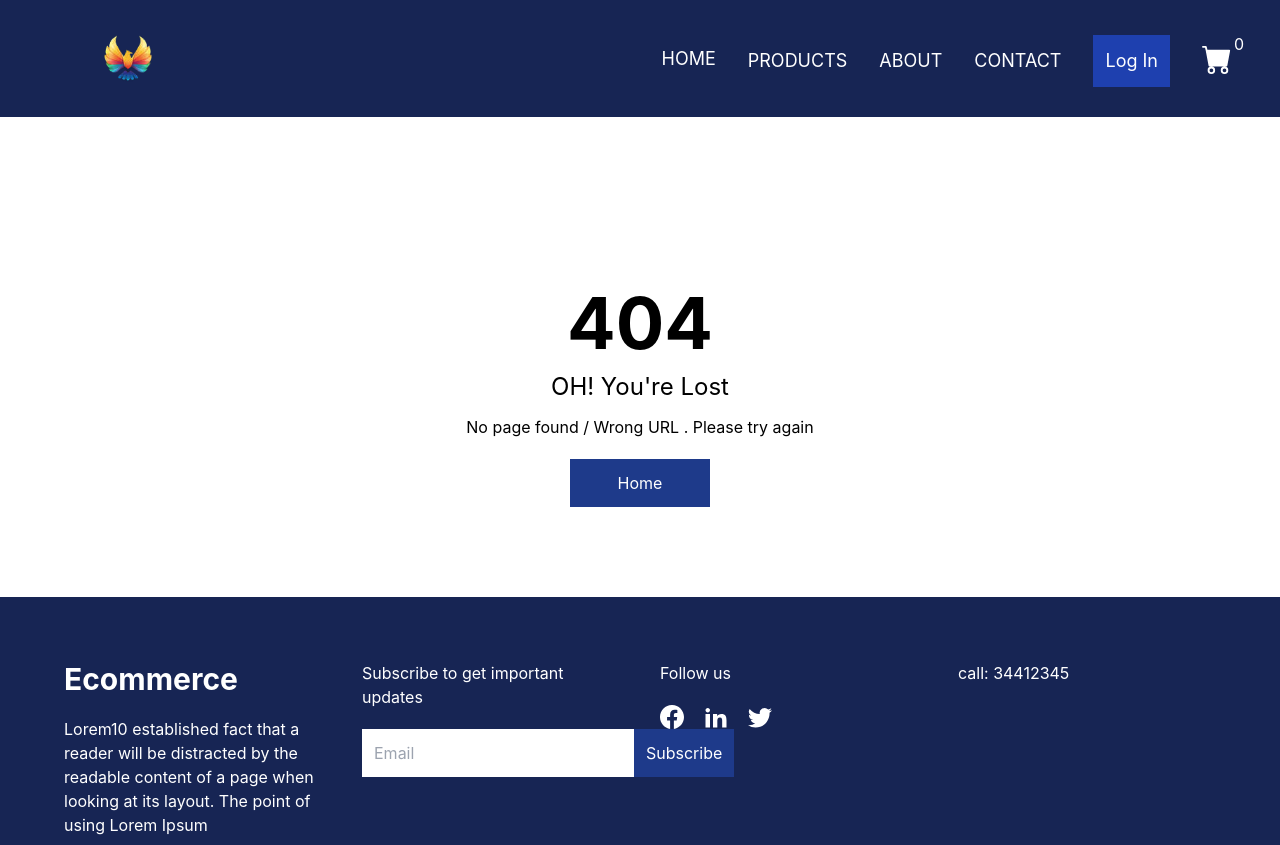
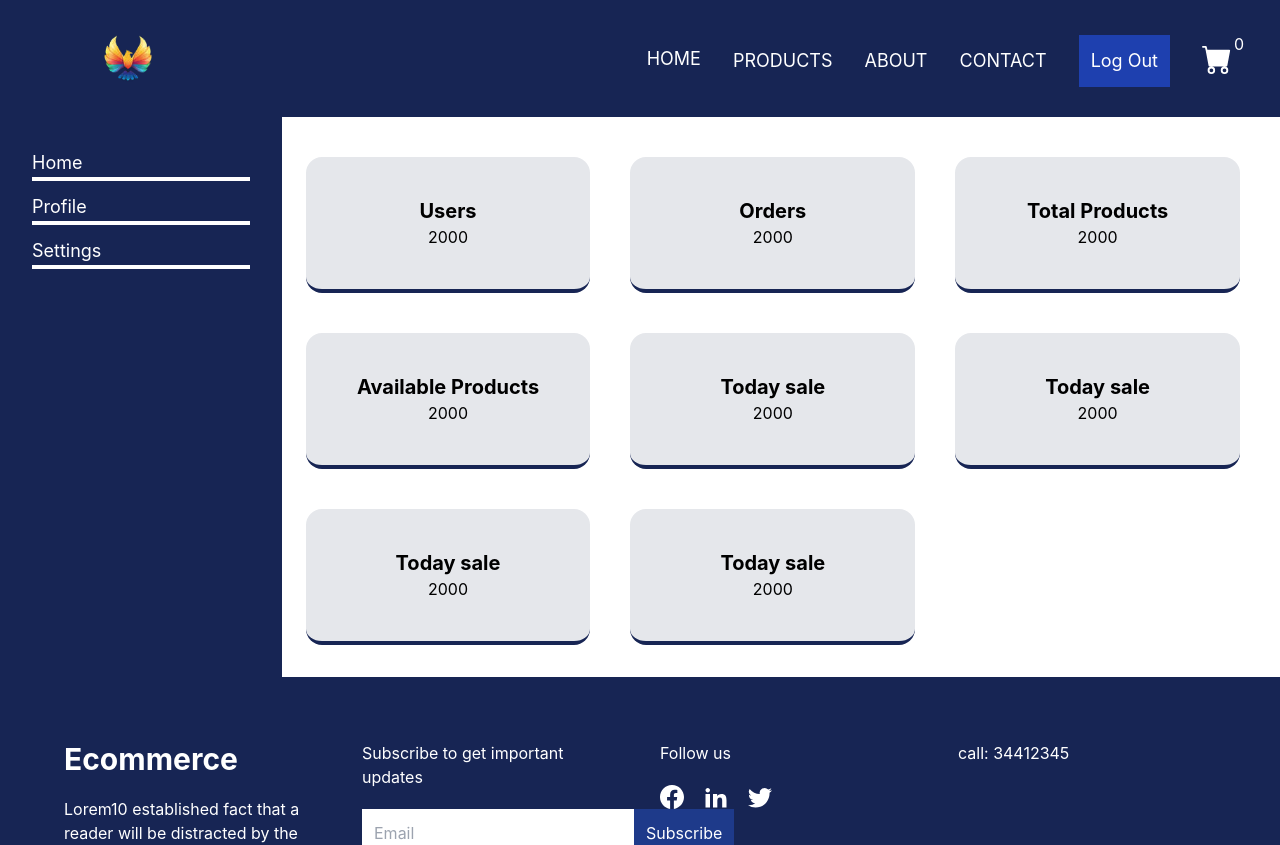
Before and after one commit to BIlalAhad/ecommerce-Reactweb, a React (Create React App) app: page /Admin in a window 1280 px wide. Shown: the top 845 px of the page. Built offline with nearby package versions, Linux system fonts and the light colour scheme.

Commit message:
localstorage

```diff
--- a/src/App.js
+++ b/src/App.js
@@ -15,12 +15,16 @@ import { createContext, useState } from 'react';
 import Count from './Context/Count';
 import Items from './Context/Items';
 import Addtocart from './Context/Addtocart';
+import Adminheader from './Components/Adminheader';
+import Admin from './Components/Admin';
 
 
 
 function App() {
   const [Add, setAdd] = useState([])
   const [products,setProducts] = useState([])
+  const token=localStorage.getItem('email');
+
 
 
   return (
@@ -31,6 +35,29 @@ function App() {
     <Addtocart.Provider value=''>
     <Items.Provider value={[products,setProducts]}>
         <Count.Provider value={[Add,setAdd]} >
+        {(() => {
+              if (token == 'test@gmail.com'){
+                  return (
+                    <>
+                    <Adminheader/>
+                    <Header/>
+                    <Routes >
+                        <Route path="/" element={<Home />} />
+                        <Route path="Products" element={<Products />} />
+                        <Route path="About" element={<About />} />
+                        <Route path="Contact" element={<Contact/>} />
+                        <Route path="Contact" element={<Contact/>} />
+                        <Route path="Login" element={<Login />} />
+                        <Route path="cart" element={<Cart/>} />
+                        <Route path="Admin" element={<Admin/>} />
+                        <Route path="*" element={<NoPage />} />
+                    </Routes>
+                    </>
+                  )
+              }
+
+              return (
+                <>
           <Header/>
             <Routes >
                 <Route path="/" element={<Home />} />
@@ -40,8 +67,14 @@ function App() {
                 <Route path="Contact" element={<Contact/>} />
                 <Route path="Login" element={<Login />} />
                 <Route path="cart" element={<Cart/>} />
+                <Route path="Admin" element={<Admin/>} />
                 <Route path="*" element={<NoPage />} />
             </Routes>
+
+                </>
+              );
+            })()}
+
           <Footer/>
         </Count.Provider>
         </Items.Provider>
--- a/src/Components/About.js
+++ b/src/Components/About.js
@@ -13,7 +13,7 @@ export default function About() {
     <div>
       <div>
         <img className="w-full  relative brightness-50  -mt-20 h-96 object-cover" src="about.avif" alt="img" />
-        <h2 className="absolute text-6xl  sm:top-56 w-full text-white font-serif text-center  ">About Us</h2>
+        <h2 className="absolute text-6xl  sm:top-56 w-full mt-28 text-white font-serif text-center  ">About Us</h2>
       </div>
       <section className="max-w-6xl mx-auto my-24">
         <div>
--- /dev/null
+++ b/src/Components/Admin.js
@@ -0,0 +1,60 @@
+import React from 'react'
+import { NavLink } from 'react-router-dom'
+
+export default function admin() {
+  return (
+    <>
+        <section className='relative'>
+        <aside className='bg-blue-950 space-y-3 p-8 text-white text-lg w-[22%] h-[70vh] -mt-20'>
+           <div className='border-b-4 border-white'>
+                <NavLink to='/'>Home</NavLink>
+           </div>
+           <div className='border-b-4 border-white'>
+                <NavLink to='./home'>Profile</NavLink>
+           </div>
+           <div className='border-b-4 border-white'>
+                <NavLink to='./home'>Settings</NavLink>
+           </div>
+        </aside>
+
+        <section className='absolute top-10 right-10 w-[73%] '>
+            <div className='w-[100%] grid grid-cols-3  gap-10 text-center'>
+            <div className='p-10 w-full  top-0  bg-gray-200 rounded-2xl border-b-4 border-blue-950'>
+                <h3 className='text-xl font-bold '>Users</h3>
+                <span>2000</span>
+            </div>
+            <div className='p-10 w-full  top-0  bg-gray-200 rounded-2xl border-b-4 border-blue-950'>
+                <h3 className='text-xl font-bold '>Orders</h3>
+                <span>2000</span>
+            </div>
+            <div className='p-10 w-full  top-0  bg-gray-200 rounded-2xl border-b-4 border-blue-950'>
+                <h3 className='text-xl font-bold '>Total Products</h3>
+                <span>2000</span>
+            </div>
+            <div className='p-10 w-full  top-0  bg-gray-200 rounded-2xl border-b-4 border-blue-950'>
+                <h3 className='text-xl font-bold '>Available Products</h3>
+                <span>2000</span>
+            </div>
+            <div className='p-10 w-full  top-0  bg-gray-200 rounded-2xl border-b-4 border-blue-950'>
+                 <h3 className='text-xl font-bold '>Today sale</h3>
+                 <span>2000</span>
+            </div>
+            <div className='p-10 w-full  top-0  bg-gray-200 rounded-2xl border-b-4 border-blue-950'>
+                 <h3 className='text-xl font-bold '>Today sale</h3>
+                 <span>2000</span>
+            </div>
+            <div className='p-10 w-full  top-0  bg-gray-200 rounded-2xl border-b-4 border-blue-950'>
+                 <h3 className='text-xl font-bold '>Today sale</h3>
+                 <span>2000</span>
+            </div>
+            <div className='p-10 w-full  top-0  bg-gray-200 rounded-2xl border-b-4 border-blue-950'>
+                 <h3 className='text-xl font-bold '>Today sale</h3>
+                 <span>2000</span>
+            </div>
+            </div>
+
+        </section>
+        </section>
+    </>
+  )
+}
--- /dev/null
+++ b/src/Components/Adminheader.js
@@ -0,0 +1,14 @@
+import React from 'react'
+import { NavLink } from 'react-router-dom'
+
+export default function Adminheader() {
+  return (
+    <div className='flex justify-between p-3 px-8 bg-gray-200 '>
+      <NavLink to='./admin'><button className='text-3xl'>Dashboard</button></NavLink>
+      <div className='flex gap-7 items-center'>
+        <p>Bilal Ahad</p>
+        <img className='w-12 rounded-full' src='khan.jpg' alt='img'/>
+      </div>
+    </div>
+  )
+}
--- a/src/Components/Contact.js
+++ b/src/Components/Contact.js
@@ -6,7 +6,7 @@ export default function Contact() {
    <section className='m-3'>
    <div>
         <img className="w-full  relative brightness-50  -mt-20 h-96 object-cover" src="contact.avif" alt="img" />
-        <h2 className="absolute text-6xl sm:top-56 w-full text-white font-serif text-center ">Contact Us</h2>
+        <h2 className="absolute text-6xl sm:top-56 w-full mt-28 text-white font-serif text-center ">Contact Us</h2>
       </div>
     <div className='mb-20 mt-20  '>
 
--- a/src/Components/Header.js
+++ b/src/Components/Header.js
@@ -10,13 +10,14 @@ import Count from '../Context/Count'
 
 
 export default function Header() {
+  const token=localStorage.getItem('email');
   const [Add,setAdd]=useContext(Count);
  function hamburger(){
   const navitems=document.getElementById('navbar')
   navitems.classList.toggle('hidden');
  }
   return (
-    <div className=' mb-20'>
+    <div className=' mb-20 '>
       <section className='sm:flex  justify-between items-center px-12 py-4 bg-blue-950 text-white '>
         <img className=' -mt-4 sm:mt-0 -ml-10 sm:ml-0 w-40 rounded-full ' src="logo.png" alt=""></img>
 
@@ -26,7 +27,15 @@ export default function Header() {
                 <NavLink to='/Products' className='hover:border-b-4 border-white'>Products</NavLink>
                 <NavLink to='/About' className='hover:border-b-4 border-white'>About</NavLink>
                 <NavLink to='/Contact' className='hover:border-b-4 border-white'>Contact</NavLink>
-                <NavLink to='/Login' className='hover:border-b-4 border-white'><button className='p-3 bg-blue-800 text-white hover:bg-blue-700'>Log In</button></NavLink>
+                {(() => {
+              if (token == ''){
+                  return (
+                    <NavLink to='/Login' className='hover:border-b-4 border-white'><button className='p-3 bg-blue-800 text-white hover:bg-blue-700'>Log In</button></NavLink>
+                  )
+              }
+
+              return <NavLink to='#' className='hover:border-b-4 border-white'><button className='p-3 bg-blue-800 text-white hover:bg-blue-700'>Log Out</button></NavLink>              ;
+            })()}
             </nav>
         <div className='relative'>
         <NavLink className=''  to='/cart'><BsFillCartFill className='text-3xl hover:text-blue-700  '/><p className='absolute -top-3 -right-3'>{Add.length}</p></NavLink>
--- a/src/Components/Home.js
+++ b/src/Components/Home.js
@@ -13,7 +13,7 @@ export default function Home() {
     <div className=''>
       <div>
         <img className="w-full  relative brightness-50  -mt-20 h-96 object-cover" src="/home.avif" alt="img" />
-        <h2 className="absolute text-6xl  sm:top-56 w-full text-white font-serif text-center ">Home</h2>
+        <h2 className="absolute text-6xl  sm:top-56 w-full text-white font-serif mt-28 text-center ">Home</h2>
       </div>
       <div className='p-3'>
       <Hero/>
--- a/src/Components/Products.js
+++ b/src/Components/Products.js
@@ -56,7 +56,7 @@ export default function Products() {
      <section id='blur' className=''>
      <div id='#scrolltcard'>
         <img className="w-full  relative brightness-50  -mt-20 h-96 object-cover" src="products.avif" alt="img" />
-        <h2 className="absolute text-6xl sm:top-56 w-full text-white font-serif text-center ">All Products</h2>
+        <h2 className="absolute text-6xl sm:top-56 w-full mt-28 text-white font-serif text-center ">All Products</h2>
       </div>
     <section  className='p-3 grid gap-2 sm:gap-10 grid-cols-2 sm:grid-cols-5 py-20 max-w-7xl mx-auto'>
         {
--- a/src/Components/Trusted.js
+++ b/src/Components/Trusted.js
@@ -4,7 +4,7 @@ import { ImOffice } from "react-icons/im";
 
 export default function Trusted() {
   return (
-   <section className='bg-gray-200 py-20 space-y-16 sm:mt-20 trust '>
+   <section className='bg-gray-200 py-20 space-y-16 sm:mt-20  '>
    <div>
     <p className='text-center text-lg sm:text-3xl  font-serif'>Trusted By 7000+ Companies</p>
    </div>
```
Also changed, not shown: src/Components/Login.js (+13 -6 lines), public/khan.jpg (added).
